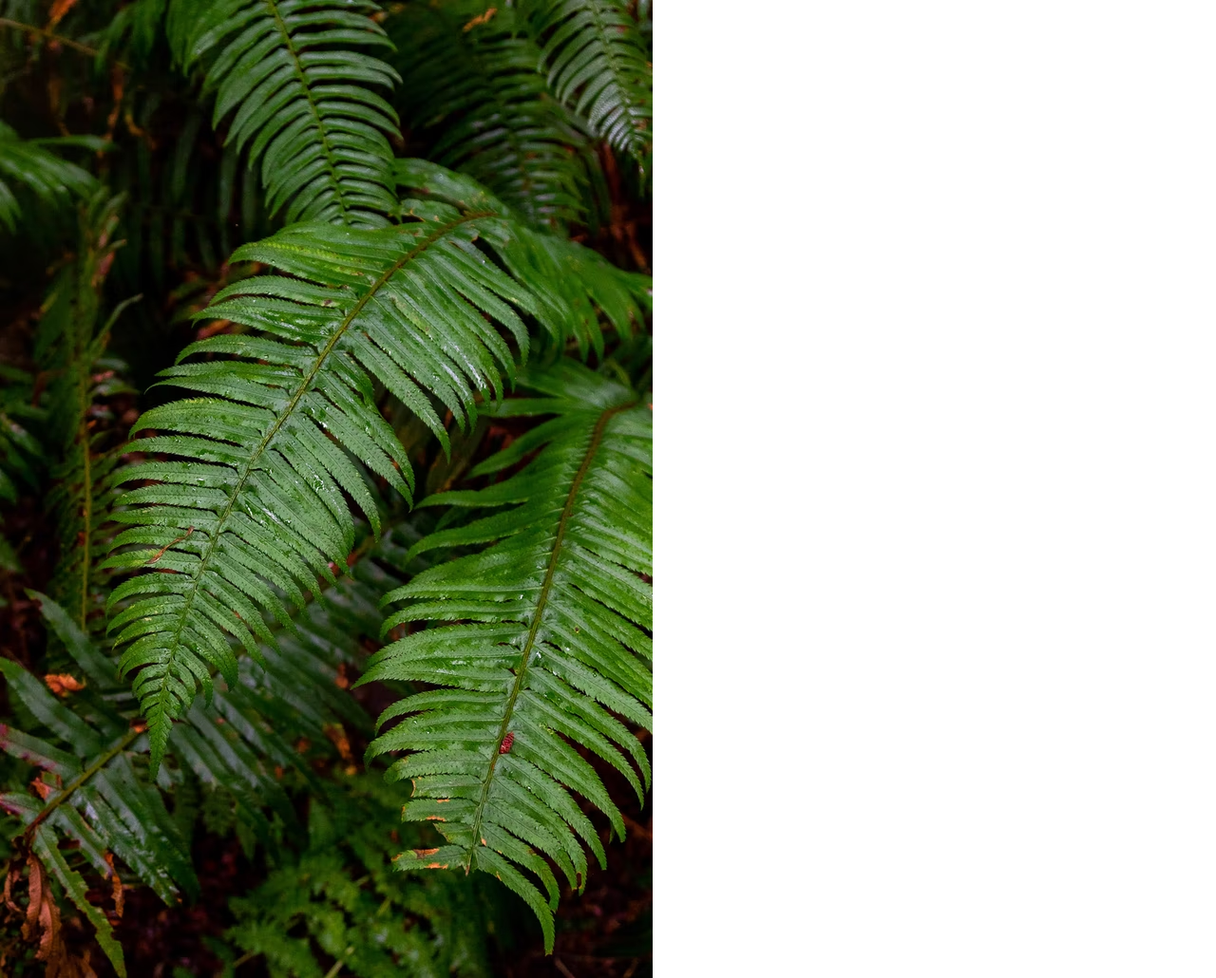
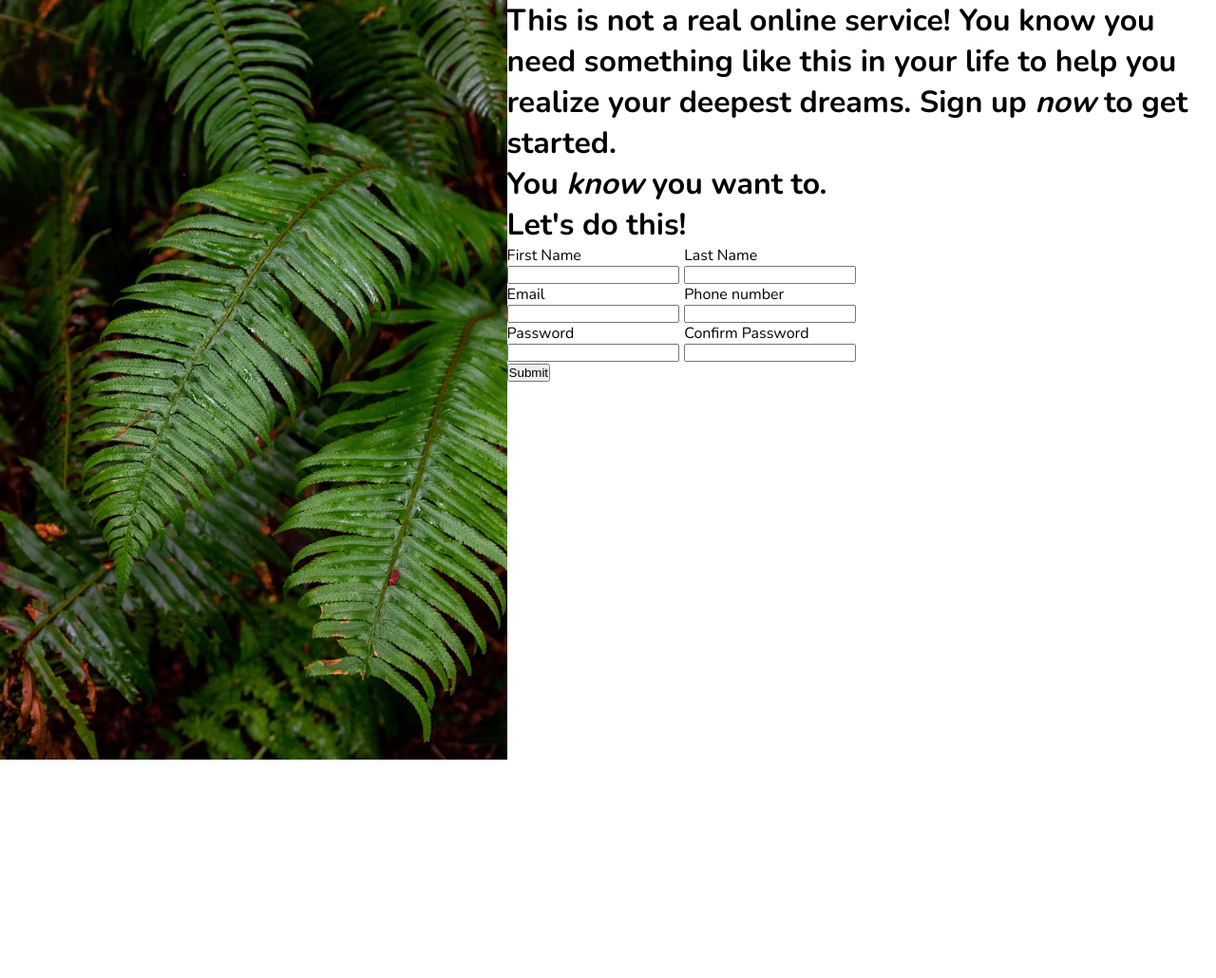
Before and after one commit to e-meyer/signup-form, a plain HTML site: page index.html in a window 1280 px wide. Shown: the whole page at 95% size. After the commit the page ends 806 px from the top, so only its background shows below. Drawn offline with nearby package versions, Linux system fonts and the light colour scheme.

Commit message:
Create form elements, grid style

```diff
--- a/index.html
+++ b/index.html
@@ -6,7 +6,7 @@
     <meta name="viewport" content="width=device-width, initial-scale=1.0">
     <link rel="preconnect" href="https://fonts.googleapis.com">
     <link rel="preconnect" href="https://fonts.gstatic.com" crossorigin>
-    <link href="https://fonts.googleapis.com/css2?family=Quicksand:wght@400;500;700&family=Roboto+Mono:wght@400;600;700&display=swap" rel="stylesheet">
+    <link href="https://fonts.googleapis.com/css2?family=Nunito:wght@400;500;700;900&display=swap" rel="stylesheet">
     <link rel="stylesheet" href="style.css">
     <title>Sign-up Form</title>
 </head>
@@ -16,7 +16,53 @@
             <img src="images/leaves-background.avif">
         </div>
         <div class="content">
+            <div class="service-description">
+                <p class="first-text">This is not a real online service! You know you need something
+                    like this in your life to help you realize your deepest dreams.
+                    Sign up <em>now</em> to get started. </p>
+                <p class="second-text">You <em>know</em> you want to.</p>
+            </div>
+            <div class="fieldset">
+                <p>Let's do this!</p>
+            </div>
+            <div class="form">
+                <form action="#" method="get">
+                    <div class="form-wrap">
+                        <div class="form-element">
+                            <label for="first_name">First Name</label>
+                            <input type="text" id="first_name" name="first_name" required>
+                        </div>
 
+                        <div class="form-element">
+                            <label for="last_name">Last Name</label>
+                            <input type="text" id="last_name" name="last_name" required>
+                        </div>
+
+                        <div class="form-element">
+                            <label for="user_mail">Email</label>
+                            <input type="email" id="user_mail" name="user_mail" required>
+                        </div>
+
+                        <div class="form-element">
+                            <label for="user_phone">Phone number</label>
+                            <input type="tel" id="user_phone" name="user_phone" required>
+                        </div>
+
+                        <div class="form-element">
+                            <label for="user_passwd">Password</label>
+                            <input type="text" id="user_passwd" name="user_passwd" required>
+                        </div>
+
+                        <div class="form-element">
+                            <label for="user_confpasswd">Confirm Password</label>
+                            <input type="text" id="user_confpasswd" name="user_confpasswd" required>
+                        </div>
+                    </div>
+
+                    <button type="submit">Submit</button>
+
+                </form>
+            </div>
         </div>
     </div>
 </body>
--- a/style.css
+++ b/style.css
@@ -3,3 +3,40 @@
     padding: 0;
     box-sizing: border-box;
 }
+
+body {
+    font-family: 'Nunito', sans-serif;
+    height: 100vh;
+    overflow: hidden;
+}
+
+.container {
+    display: flex;
+}
+
+p {
+    font-size: 2rem;
+    font-weight: 700;
+}
+
+.sidebar-images img {
+    height: 100vh;
+
+}
+
+.content {
+    display: flex;
+    flex-direction: column;
+}
+
+.form-wrap {
+    width: 50%;
+    display: grid;
+    grid-template-columns: repeat(2, 1fr);
+}
+
+.form-element {
+    display: flex;
+    flex-direction: column;
+    align-items: flex-start;
+}
```
